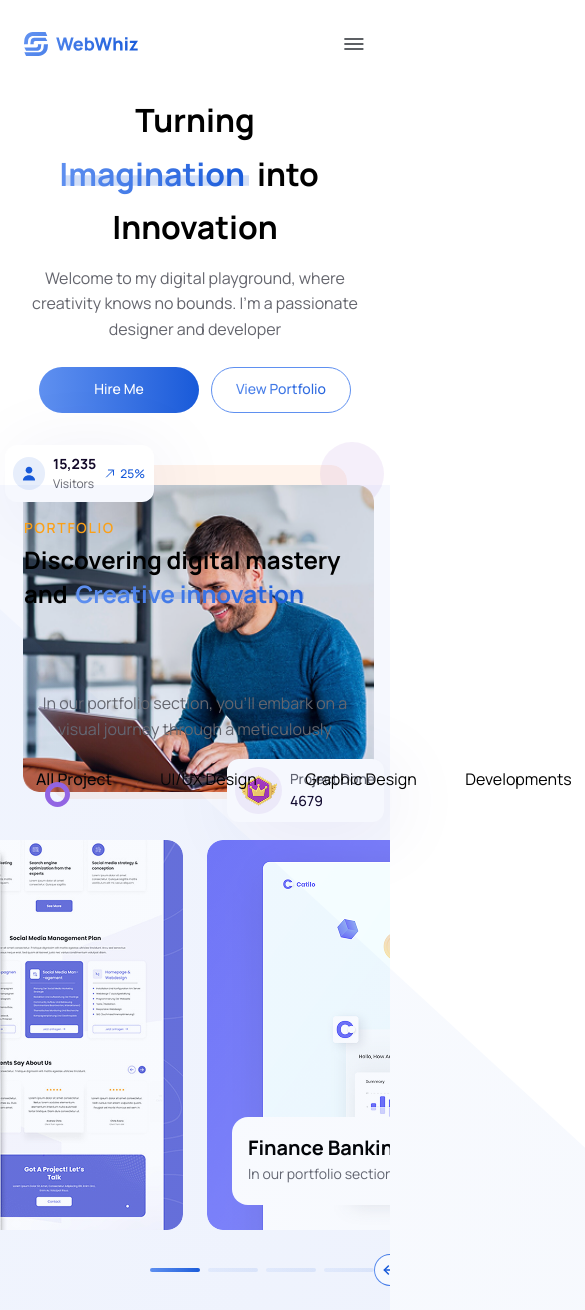
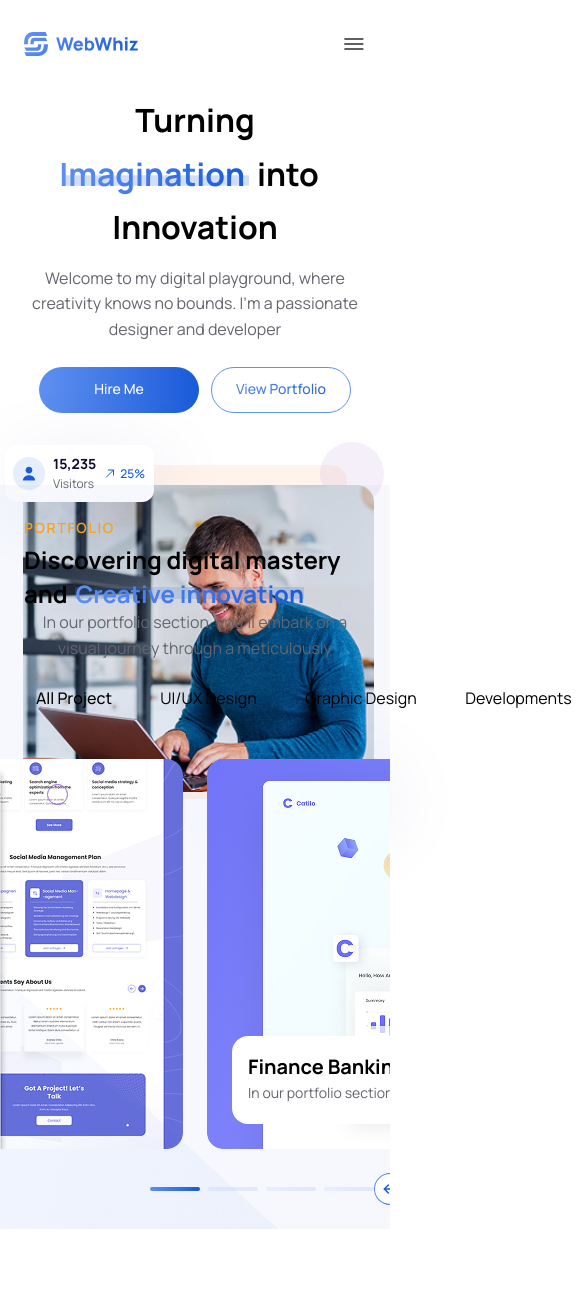
Before and after one commit to MdMuzahid07/WebWhiz, a Next.js app: page / in a window 390 px wide. Shown: the top 1310 px of the page, 585 px wide, since content can reach past the window. After the commit the page ends 1229 px from the top, so only its background shows below. Built offline with nearby package versions, Linux system fonts and the light colour scheme.

Commit message:
portfolio section creative innovation responsive

```diff
--- a/src/components/main/home/PortfolioSection.tsx
+++ b/src/components/main/home/PortfolioSection.tsx
@@ -9,8 +9,10 @@ export default function PortfolioSection() {
 
                     <h1 className="text-caption text-[14px] pt-[32px] lg:pt-[80px] font-semibold leading-[160%] tracking-[1.68px] uppercase mb-[4px]">portfolio</h1>
 
-                    <div className="flex justify-center md:justify-start flex-col md:flex-row md:items-center lg:items-start gap-[81px]">
+                    <div className="flex justify-center md:justify-start flex-col md:flex-row md:items-center lg:items-start xl:gap-[81px]">
 
+                        {/* // for desktop  */}
+                        <div className="flex md:hidden lg:flex">
                             <h1 className="min-w-[327px] md:w-[339px] lg:w-[554px] text-[24px] md:text-[28px] lg:text-[40px] font-bold leading-[140%]">
                                 <span className="mr-2">
                                     Discovering digital mastery and
@@ -23,12 +25,52 @@ export default function PortfolioSection() {
                                         src="/images/home/portfolio-section/creative-innovation-bg.png"
                                         alt=""
                                         width={377}
-                                    height={20}
-                                    className="absolute bottom-[11px] sm:bottom-[9px] lg:bottom-[14px] left-[0px] object-cover z-0"
+                                        height={12}
+                                        className="absolute bottom-[11px] sm:bottom-[9px] lg:bottom-[14px] left-[0px] object-cover z-0 h-[12px]"
                                         priority
                                     />
                                 </span>
                             </h1>
+                        </div>
+
+
+                        {/* // for tablet  */}
+                        <div className=" hidden md:flex lg:hidden">
+                            <h1 className=" min-w-[327px] md:w-[339px] lg:w-[554px] text-[24px] md:text-[28px] lg:text-[40px] font-bold leading-[140%]">
+                                <span className="mr-2">
+                                    Discovering digital mastery and
+                                </span>
+                                <span className="relative inline-block">
+                                    <span className="relative z-10 bg-gradient-to-r from-primary-start to-primary-end bg-clip-text text-transparent">
+                                        Creative
+                                    </span>
+                                    <Image
+                                        src="/images/home/portfolio-section/creative-innovation-bg.png"
+                                        alt=""
+                                        width={114}
+                                        height={12}
+                                        className="absolute bottom-[11px] sm:bottom-[9px] lg:bottom-[14px] left-[0px] object-cover z-0 h-[12px]"
+                                        priority
+                                    />
+                                </span>
+
+                                <span className="relative inline-block">
+                                    <span className="relative z-10 bg-gradient-to-r from-primary-start to-primary-end bg-clip-text text-transparent">
+                                        innovation
+                                    </span>
+                                    <Image
+                                        src="/images/home/portfolio-section/creative-innovation-bg.png"
+                                        alt=""
+                                        width={141}
+                                        height={12}
+                                        className="absolute bottom-[11px] sm:bottom-[9px] lg:bottom-[14px] left-[0px] object-cover z-0 h-[12px]"
+                                        priority
+                                    />
+                                </span>
+                            </h1>
+                        </div>
+
+
 
                         <div className="w-full sm:max-w-[364px] lg:max-w-[514px]">
                             <div className="sm:flex sm:items-center sm:gap-[12px]">
@@ -86,16 +128,14 @@ export default function PortfolioSection() {
 
 
                 {/* // left side pyramid like absolute positioned svg  */}
-                <div className="absolute bottom-0 -left-[24px]">
-                    <svg className="pt-[42px]" xmlns="http://www.w3.org/2000/svg" width="808" height="744" viewBox="0 0 808 744" fill="none">
-                        <path d="M808 744L0 0V744H808Z" fill="url(#paint0_linear_2128_805)" fillOpacity="0.04" />
-                        <defs>
-                            <linearGradient id="paint0_linear_2128_805" x1="39.2233" y1="80.8696" x2="878.799" y2="224.224" gradientUnits="userSpaceOnUse">
-                                <stop stop-color="#5F90F0" />
-                                <stop offset="1" stop-color="#185AD9" />
-                            </linearGradient>
-                        </defs>
-                    </svg>
+                <div className="absolute max-w-[278px] md:max-w-[400px] xl:max-w-[808px] bottom-0">
+                    <Image
+                        src="/images/home/portfolio-section/portfolio-section-bottom-left-vector.png"
+                        width={808}
+                        height={744}
+                        alt="vector image"
+                        className="w-full h-full"
+                    />
                 </div>
             </div>
         </section>
--- a/src/components/main/sliderCarousel/home/PortfolioSectionSlider.tsx
+++ b/src/components/main/sliderCarousel/home/PortfolioSectionSlider.tsx
@@ -54,8 +54,8 @@ export default function PortfolioSectionSlider() {
                                     </div>
                                     <div className="size-[56px] p-[16px] rounded-[12px] bg-gradient-to-r from-primary-start to-primary-end">
                                         <svg xmlns="http://www.w3.org/2000/svg" width="24" height="24" viewBox="0 0 24 24" fill="none">
-                                            <path d="M19 5L5 19" stroke="white" stroke-width="2" stroke-miterlimit="10" stroke-linecap="round" stroke-linejoin="round" />
-                                            <path d="M19 15.27V5H8.73" stroke="white" stroke-width="2" stroke-miterlimit="10" stroke-linecap="round" stroke-linejoin="round" />
+                                            <path d="M19 5L5 19" stroke="white" strokeWidth="2" strokeMiterlimit="10" strokeLinecap="round" strokeLinejoin="round" />
+                                            <path d="M19 15.27V5H8.73" stroke="white" strokeWidth="2" strokeMiterlimit="10" strokeLinecap="round" strokeLinejoin="round" />
                                         </svg>
                                     </div>
                                 </div>
```
Also changed, not shown: public/images/home/hero-area-section/purple-circle.svg, public/images/home/portfolio-section/portfolio-section-bottom-left-vector.png (added). Lines whose indentation alone changed are shown as unchanged.
